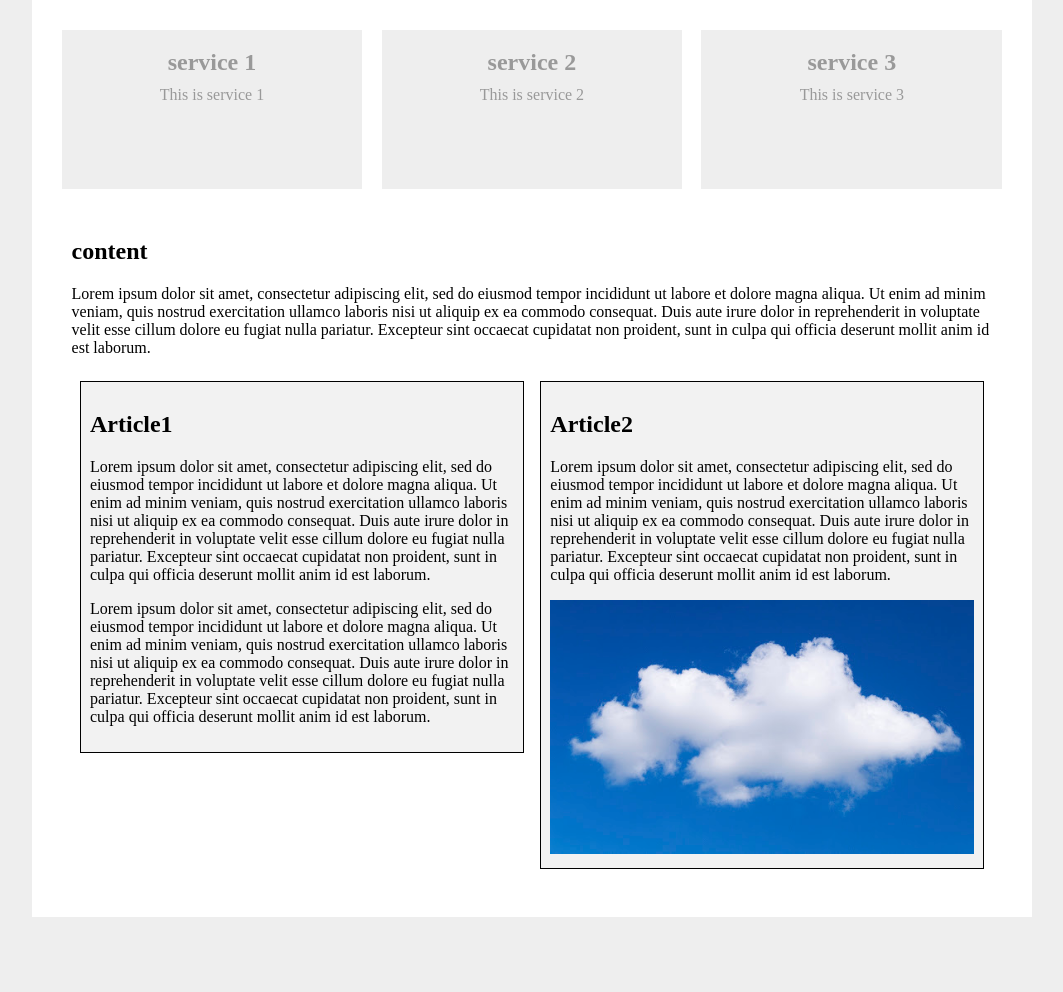
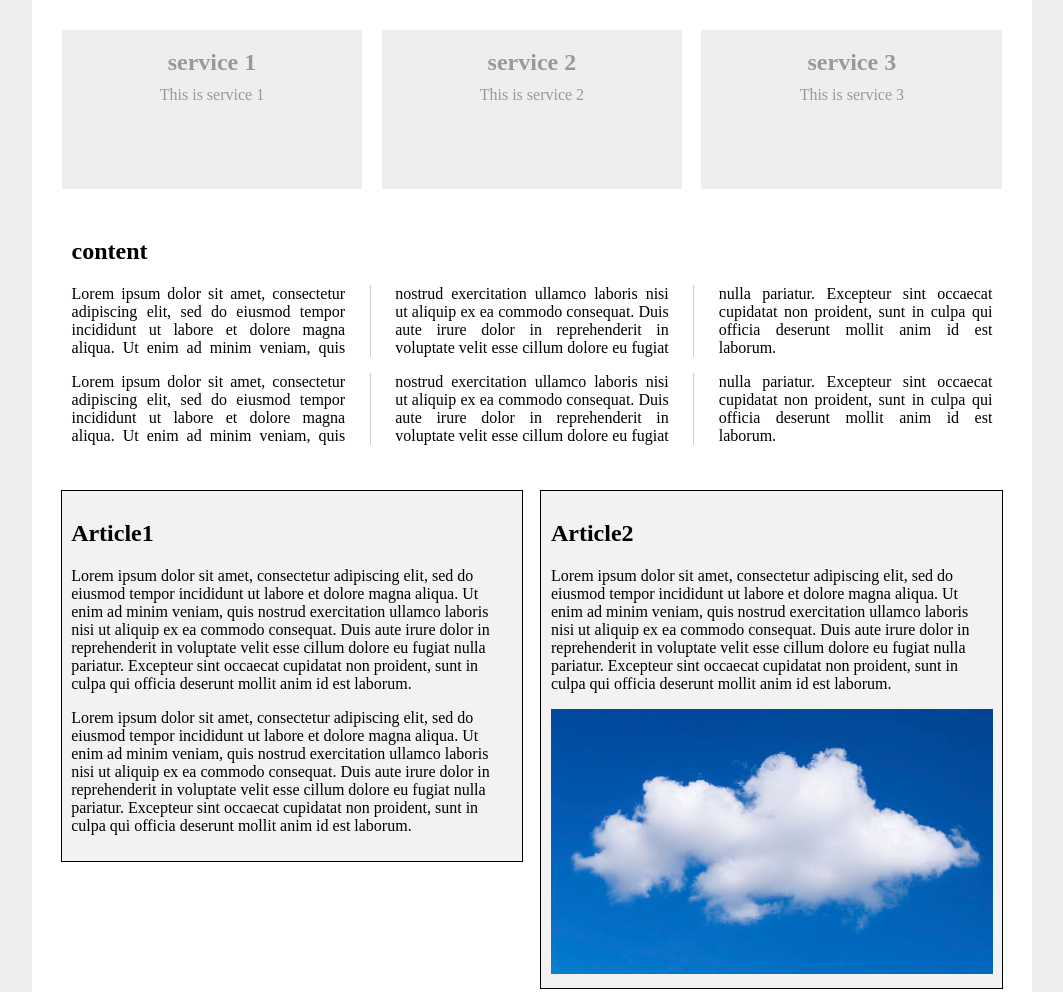
Before and after one commit to BaselAshraf/CSS-positioning, a plain HTML site: page index.html in a window 1280 px wide. Shown: the top 992 px of the page, without its empty margins (108-1171 px from the left). Before the commit the page ends 917 px from the top, so only its background shows below. Drawn offline with Linux system fonts and the light colour scheme.

Commit message:
Updated style.css to add columns without floats

```diff
--- a/index.html
+++ b/index.html
@@ -29,7 +29,8 @@
             <div id="content">
                 <h2>content</h2>
                 <p>Lorem ipsum dolor sit amet, consectetur adipiscing elit, sed do eiusmod tempor incididunt ut labore et dolore magna aliqua. Ut enim ad minim veniam, quis nostrud exercitation ullamco laboris nisi ut aliquip ex ea commodo consequat. Duis aute irure dolor in reprehenderit in voluptate velit esse cillum dolore eu fugiat nulla pariatur. Excepteur sint occaecat cupidatat non proident, sunt in culpa qui officia deserunt mollit anim id est laborum.</p>
-
+                <p>Lorem ipsum dolor sit amet, consectetur adipiscing elit, sed do eiusmod tempor incididunt ut labore et dolore magna aliqua. Ut enim ad minim veniam, quis nostrud exercitation ullamco laboris nisi ut aliquip ex ea commodo consequat. Duis aute irure dolor in reprehenderit in voluptate velit esse cillum dolore eu fugiat nulla pariatur. Excepteur sint occaecat cupidatat non proident, sunt in culpa qui officia deserunt mollit anim id est laborum.</p>
+            </div>
             <div id="floating-columns">
 
                 <article>
--- a/style.css
+++ b/style.css
@@ -32,6 +32,13 @@ body{
 #content{
     padding: 10px;
     margin: 10px 1%;
+}
+
+#content p{
+    column-count: 3;
+    column-gap: 50px;
+    column-rule: 1px solid #ccc;
+    text-align: justify;
 
 }
 
```
